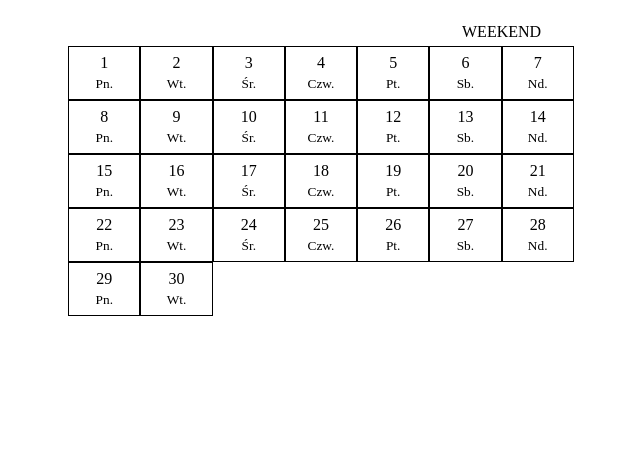
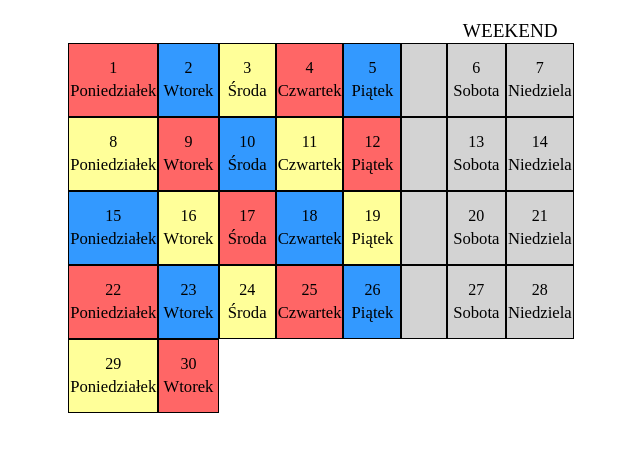
Before and after one commit to sredniawski-pokemongo/pokemon-go-sredniawski, a plain HTML site: page index.html in a window 1280 px wide. Shown: the part 61-512 px from the top of the page, without its empty margins (319-959 px from the left). Drawn offline with Linux system fonts and the light colour scheme.

Commit message:
Update index.html

```diff
--- a/index.html
+++ b/index.html
@@ -25,16 +25,40 @@
 	p {
 		margin: 0px;
 		padding: 0px;
+		font-size: 125%;
 	}
 
-	td.jezusmariailetego {
-		border: solid 1px black;
-		width: 14.28571428571429%;
-		height: 50px;
+	.weekendlay{
+		height: 15px;
+		font-size: 120%;;
 	}
 
-	#weekendlay{
-		height: 25px;
+	.week {
+		border: solid 1px black;
+		width: 12.5%;
+		height: 70px;
+		background-color: lightgray;
+	}
+
+	.niebiescy {
+		background-color: #3399ff;
+		border: solid 1px black;
+		width: 12.5%;
+		height: 70px;
+	}
+
+	.czerwoni {
+		background-color: #ff6666;
+		border: solid 1px black;
+		width: 12.5%;
+		height: 70px;
+	}
+
+	.zolci {
+		background-color: #ffff99;
+		border: solid 1px black;
+		width: 12.5%;
+		height: 70px;
 	}
 	</style>
 
@@ -44,52 +68,57 @@
 
 	<table>
 		<tr>
-			<td></td>
-			<td></td>
-			<td></td>
-			<td></td>
-			<td></td>
-			<td id="weekendlay" colspan="2">WEEKEND</td>
+			<td class="weekendlay"></td>
+			<td class="weekendlay"></td>
+			<td class="weekendlay"></td>
+			<td class="weekendlay"></td>
+			<td class="weekendlay"></td>
+			<td class="weekendlay"></td>
+			<td class="weekendlay" colspan="2">WEEKEND</td>
 		</tr>
 		<tr>
-			<td class="jezusmariailetego">1<sub><p>Pn.</p></sub></td>
-			<td class="jezusmariailetego">2<sub><p>Wt.</p></sub></td>
-			<td class="jezusmariailetego">3<sub><p>Śr.</p></sub></td>
-			<td class="jezusmariailetego">4<sub><p>Czw.</p></sub></td>
-			<td class="jezusmariailetego">5<sub><p>Pt.</p></sub></td>
-			<td class="jezusmariailetego">6<sub><p>Sb.</p></sub></td>
-			<td class="jezusmariailetego">7<sub><p>Nd.</p></sub></td>
+			<td class="czerwoni">1<sub><p>Poniedziałek</p></sub></td>
+			<td class="niebiescy">2<sub><p>Wtorek</p></sub></td>
+			<td class="zolci">3<sub><p>Środa</p></sub></td>
+			<td class="czerwoni">4<sub><p>Czwartek</p></sub></td>
+			<td class="niebiescy">5<sub><p>Piątek</p></sub></td>
+			<td class="week"></td>
+			<td class="week">6<sub><p>Sobota</p></sub></td>
+			<td class="week">7<sub><p>Niedziela</p></sub></td>
 		</tr>
 		<tr>
-			<td class="jezusmariailetego">8<sub><p>Pn.</p></sub></td>
-			<td class="jezusmariailetego">9<sub><p>Wt.</p></sub></td>
-			<td class="jezusmariailetego">10<sub><p>Śr.</p></sub></td>
-			<td class="jezusmariailetego">11<sub><p>Czw.</p></sub></td>
-			<td class="jezusmariailetego">12<sub><p>Pt.</p></sub></td>
-			<td class="jezusmariailetego">13<sub><p>Sb.</p></sub></td>
-			<td class="jezusmariailetego">14<sub><p>Nd.</p></sub></td>
+			<td class="zolci">8<sub><p>Poniedziałek</p></sub></td>
+			<td class="czerwoni">9<sub><p>Wtorek</p></sub></td>
+			<td class="niebiescy">10<sub><p>Środa</p></sub></td>
+			<td class="zolci">11<sub><p>Czwartek</p></sub></td>
+			<td class="czerwoni">12<sub><p>Piątek</p></sub></td>
+			<td class="week"></td>
+			<td class="week">13<sub><p>Sobota</p></sub></td>
+			<td class="week">14<sub><p>Niedziela</p></sub></td>
 		</tr>
 		<tr>
-			<td class="jezusmariailetego">15<sub><p>Pn.</p></sub></td>
-			<td class="jezusmariailetego">16<sub><p>Wt.</p></sub></td>
-			<td class="jezusmariailetego">17<sub><p>Śr.</p></sub></td>
-			<td class="jezusmariailetego">18<sub><p>Czw.</p></sub></td>
-			<td class="jezusmariailetego">19<sub><p>Pt.</p></sub></td>
-			<td class="jezusmariailetego">20<sub><p>Sb.</p></sub></td>
-			<td class="jezusmariailetego">21<sub><p>Nd.</p></sub></td>
+			<td class="niebiescy">15<sub><p>Poniedziałek</p></sub></td>
+			<td class="zolci">16<sub><p>Wtorek</p></sub></td>
+			<td class="czerwoni">17<sub><p>Środa</p></sub></td>
+			<td class="niebiescy">18<sub><p>Czwartek</p></sub></td>
+			<td class="zolci">19<sub><p>Piątek</p></sub></td>
+			<td class="week"></td>
+			<td class="week">20<sub><p>Sobota</p></sub></td>
+			<td class="week">21<sub><p>Niedziela</p></sub></td>
 		</tr>
 		<tr>
-			<td class="jezusmariailetego">22<sub><p>Pn.</p></sub></td>
-			<td class="jezusmariailetego">23<sub><p>Wt.</p></sub></td>
-			<td class="jezusmariailetego">24<sub><p>Śr.</p></sub></td>
-			<td class="jezusmariailetego">25<sub><p>Czw.</p></sub></td>
-			<td class="jezusmariailetego">26<sub><p>Pt.</p></sub></td>
-			<td class="jezusmariailetego">27<sub><p>Sb.</p></sub></td>
-			<td class="jezusmariailetego">28<sub><p>Nd.</p></sub></td>
+			<td class="czerwoni">22<sub><p>Poniedziałek</p></sub></td>
+			<td class="niebiescy">23<sub><p>Wtorek</p></sub></td>
+			<td class="zolci">24<sub><p>Środa</p></sub></td>
+			<td class="czerwoni">25<sub><p>Czwartek</p></sub></td>
+			<td class="niebiescy">26<sub><p>Piątek</p></sub></td>
+			<td class="week"></td>
+			<td class="week">27<sub><p>Sobota</p></sub></td>
+			<td class="week">28<sub><p>Niedziela</p></sub></td>
 		</tr>
 		<tr>
-			<td class="jezusmariailetego">29<sub><p>Pn.</p></sub></td>
-			<td class="jezusmariailetego">30<sub><p>Wt.</p></sub></td>
+			<td class="zolci">29<sub><p>Poniedziałek</p></sub></td>
+			<td class="czerwoni">30<sub><p>Wtorek</p></sub></td>
 		</tr>
 
 	</table>
```
